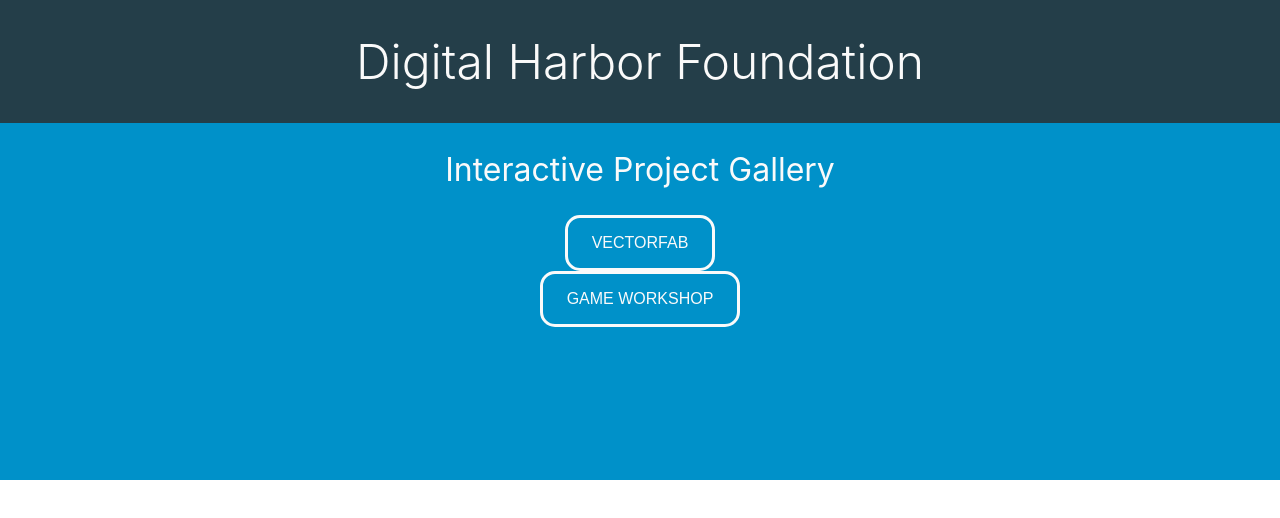
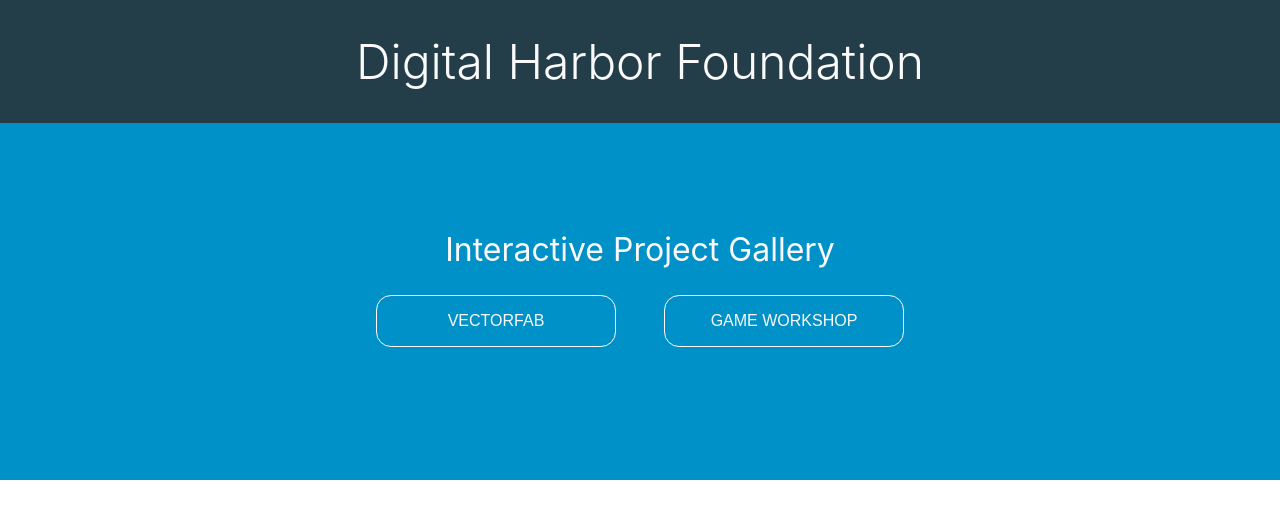
Before and after one commit to DigitalHarborFoundation/interactive-gallery-prototype, a React (Create React App) app: page / in a window 1280 px wide. Shown: the top 518 px of the page. Built offline with nearby package versions, Linux system fonts and the light colour scheme.

Commit message:
basic styles for Header finished

```diff
--- a/src/components/Header.js
+++ b/src/components/Header.js
@@ -6,9 +6,13 @@ const Header = () => (
     <LogoWrapper>
       <DHFTitle>Digital Harbor Foundation</DHFTitle>
     </LogoWrapper>
-    <ProjectTitle>Interactive Project Gallery</ProjectTitle>
-    <GhostButton>VectorFab</GhostButton>
-    <GhostButton>Game Workshop</GhostButton>
+    <CTAContainer>
+      <ProjectTitle>Interactive Project Gallery</ProjectTitle>
+      <ButtonContainer>
+        <GhostButton>VectorFab</GhostButton>
+        <GhostButton>Game Workshop</GhostButton>
+      </ButtonContainer>
+    </CTAContainer>
   </HeaderWrapper>
 );
 export default Header;
@@ -36,14 +40,30 @@ const DHFTitle = styled.h1`
   color: #fafafa;
 `;
 
+const CTAContainer = styled.div`
+  display: flex;
+  flex-direction: column;
+  justify-content: center;
+  align-items: center;
+  margin-top: 8rem;
+`;
+
 const ProjectTitle = styled.h2`
   font-size: 3.2rem;
   font-weight: normal;
   color: #fafafa;
 `;
 
+const ButtonContainer = styled.div`
+  display: flex;
+  flex-direction: row;
+  justify-items: center;
+  align-items: center;
+`;
+
 const GhostButton = styled.button`
-  border: 3px solid #fafafa;
+  width: 24rem;
+  border: 1px solid #fafafa;
   border-radius: 15px;
   background-color: rgba(196, 196, 196, 0);
   color: #fafafa;
@@ -51,4 +71,13 @@ const GhostButton = styled.button`
   font-size: 1.6rem;
   font-weight: 300;
   padding: 1.6rem 2.4rem;
+  text-align: center;
+
+  &:first-child {
+    margin-right: 2.4rem;
+  }
+
+  &:last-child {
+    margin-left: 2.4rem;
+  }
 `;
```
